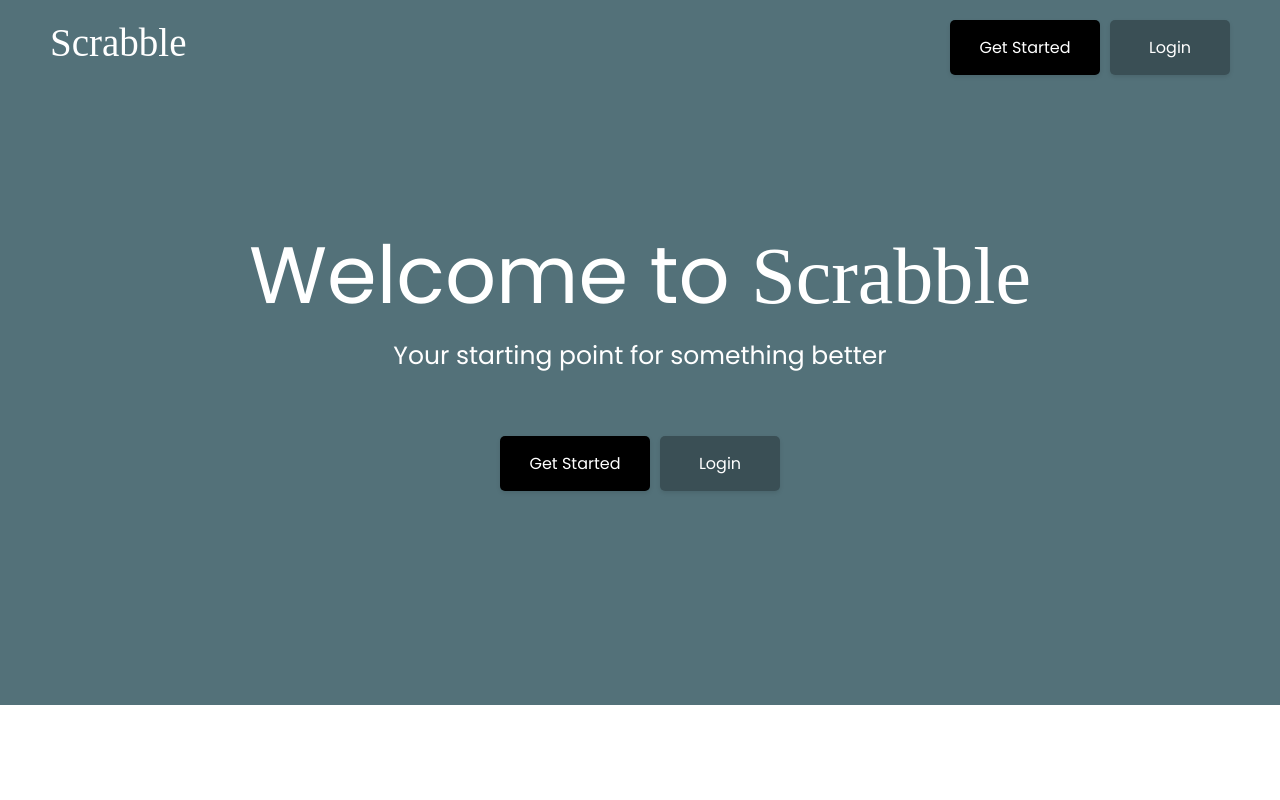
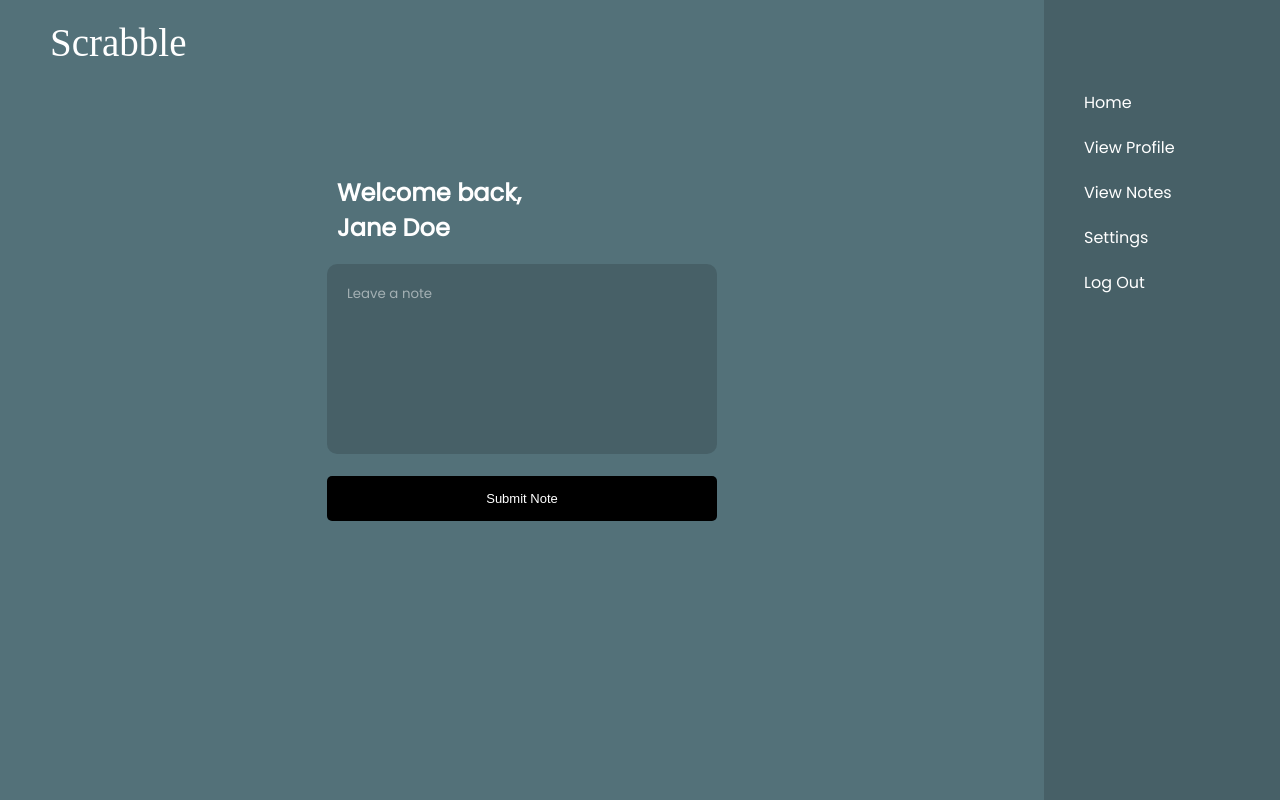
Before and after one commit to stephojuyah/mern-practice-frontend, a React (Vite) app: page / in a window 1280 px wide. Built offline with nearby package versions, Linux system fonts and the light colour scheme.

Commit message:
new commit

```diff
--- a/src/main.jsx
+++ b/src/main.jsx
@@ -1,15 +1,15 @@
 import { StrictMode } from 'react'
 import { createRoot } from 'react-dom/client'
-import {BrowserRouter, Routes, Route} from 'react-router-dom'
+// import {BrowserRouter, Routes, Route} from 'react-router-dom'
 // import './index.css'
 // import App from './App.jsx'
 
-import Register from './pages/register/Register.jsx'
-import Login from './pages/login/Login.jsx'
-import RequestReset from './pages/request_reset/RequestReset.jsx'
+// import Register from './pages/register/Register.jsx'
+// import Login from './pages/login/Login.jsx'
+// import RequestReset from './pages/request_reset/RequestReset.jsx'
 // import ResetPassword from './pages/reset_password/ResetPassword.jsx'
-import Home from './pages/home/Home.jsx'
-// import Dash from './pages/dashboard/Dash.jsx'
+// import Home from './pages/home/Home.jsx'
+import Dash from './pages/dashboard/Dash.jsx'
 
 createRoot(document.getElementById('root')).render(
   <StrictMode>
@@ -19,18 +19,18 @@ createRoot(document.getElementById('root')).render(
     {/* <RequestReset /> */}
     {/* <ResetPassword /> */}
     {/* <Home /> */}
-    {/* <Dash /> */}
+    <Dash />
 
 
-     <BrowserRouter>
+     {/* <BrowserRouter>
       <Routes>
         <Route path="/" element={<Home />} />
         <Route path="/register" element={<Register />} />
         <Route path='/login' element={<Login />} />
-        {/* <Route path='/dashboard' element={<Dash />} /> */}
+        <Route path='/home' element={<Dash />} />
         <Route path='/request_otp' element={<RequestReset />} />
-        {/* <Route path='/reset_password' element={<ResetPassword />} /> */}
+        <Route path='/reset_password' element={<ResetPassword />} />
       </Routes>
-    </BrowserRouter>
+    </BrowserRouter> */}
   </StrictMode>,
 )
--- a/src/pages/dashboard/DashCom1.jsx
+++ b/src/pages/dashboard/DashCom1.jsx
@@ -3,10 +3,31 @@ import "../../styles/dash.css"
 const DashCom1 = () => {
     return (
         <>
-
+        <div className="current-page">
+            <div className="home-page">
+                <div className="section">
+                    <div><span className='scrib-home'>Scrabble</span></div>
+                    <div className="main">
+                        <h2 className="home-welcome">Welcome back, <br /> Jane Doe</h2>
+                        <form action="" className="note-form">
+                            <textarea placeholder="Leave a note" required></textarea><br />
+                            <input className='submit-note' type="submit" value='Submit Note' />
+                        </form>
+                    </div>
+                </div>
+                <aside className="side-bar">
+                    <nav>
+                        <a href="" className="nav-link first">Home</a>
+                        <a href="" className="nav-link">View Profile</a>
+                        <a href="" className="nav-link">View Notes</a>
+                        <a href="" className="nav-link">Settings</a>
+                        <a href="" className="nav-link">Log Out</a>
+                    </nav>
+                </aside>
+            </div>
+        </div>
         </>
 
     )
 }
-
 export default DashCom1
--- a/src/styles/dash.css
+++ b/src/styles/dash.css
@@ -0,0 +1,92 @@
+.home-page {
+    display: flex;
+    height: 100vh;
+    /* padding: 20px 50px; */
+    background-color: #537179;
+    color: white;
+}
+
+.section {
+    width: 80%;
+    padding-left: 50px;
+    padding-right: 50px;
+    padding-top: 20px;
+}
+
+.side-bar {
+    width: 20%;
+    height: 100%;
+}
+
+.main {
+    display: flex;
+    height: 70%;
+    flex-direction: column;
+    justify-content: center;
+    align-items: center;
+}
+
+nav {
+    display: flex;
+    flex-direction: column;
+    padding-top: 80px;
+}
+
+a.nav-link {
+    text-decoration: none;
+    color: white;
+    padding: 10px 40px;
+}
+
+a.nav-link:hover {
+    background-color: rgba(0, 0, 0, 0.4);
+}
+
+
+
+span.scrib-home {
+    font-size: 39px;
+    font-family: Ink free;
+}
+
+aside {
+    background-color: rgba(0, 0, 0, 0.15);
+}
+
+textarea {
+    resize: none;
+    border: none;
+    outline: none;
+    color: white;
+    background-color: rgba(0, 0, 0, 0.15);
+    font-family: 'Poppins', sans-serif;
+    width: 350px;
+    height: 150px;
+    border-radius: 10px;
+    padding: 20px 20px;
+}
+
+textarea::placeholder{
+    color: white;
+    opacity: 0.5;
+}
+
+h2.home-welcome {
+    width: 370px;
+}
+
+input.submit-note {
+    width: 100%;
+    margin-top: 15px;
+    background-color: black;
+    padding: 15px 25px;
+    border: none;
+    font-size: 13px;
+    border-radius: 5px;
+    color: white;
+}
+
+input.submit-note:hover {
+    opacity: 0.6;
+    cursor: pointer;
+}
```
